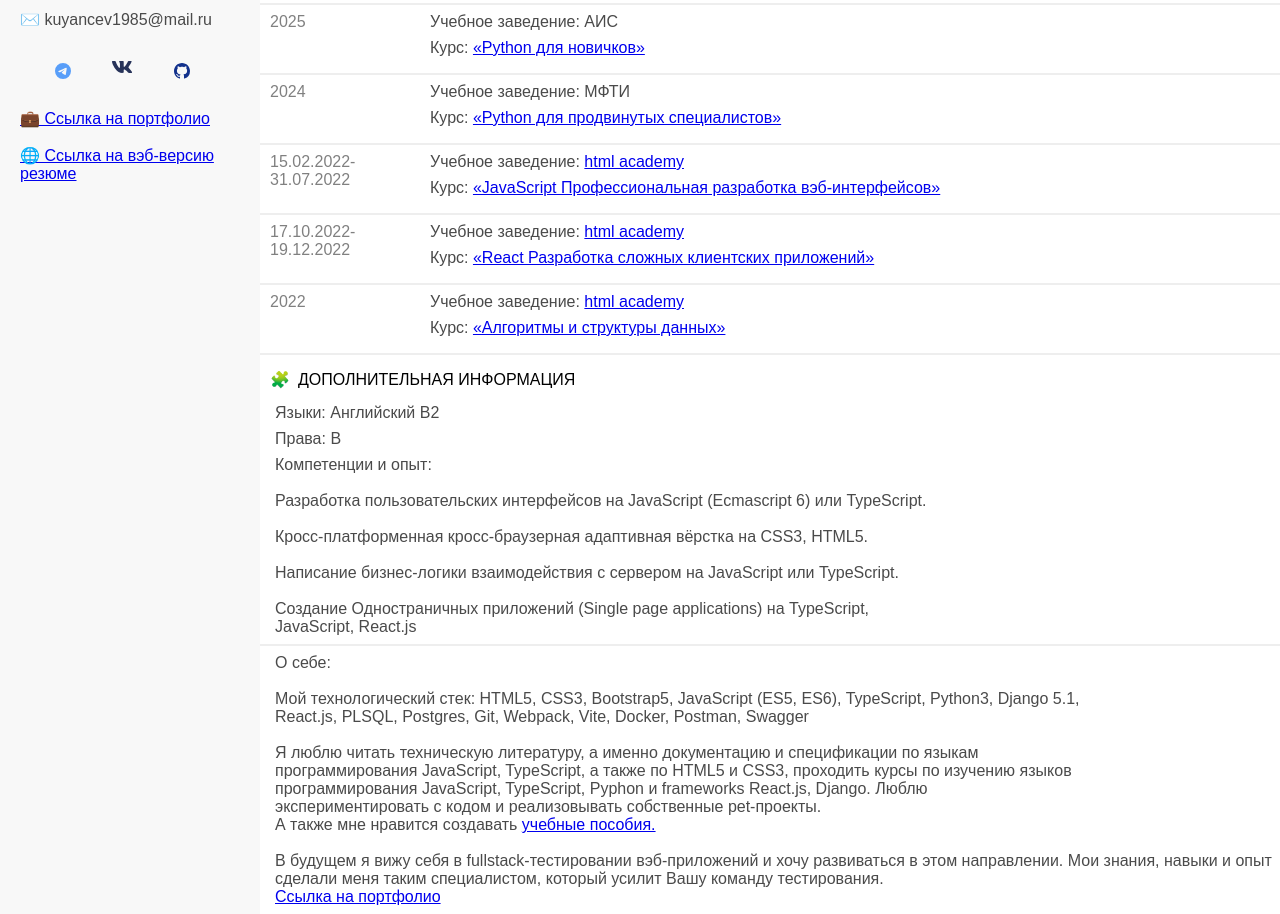
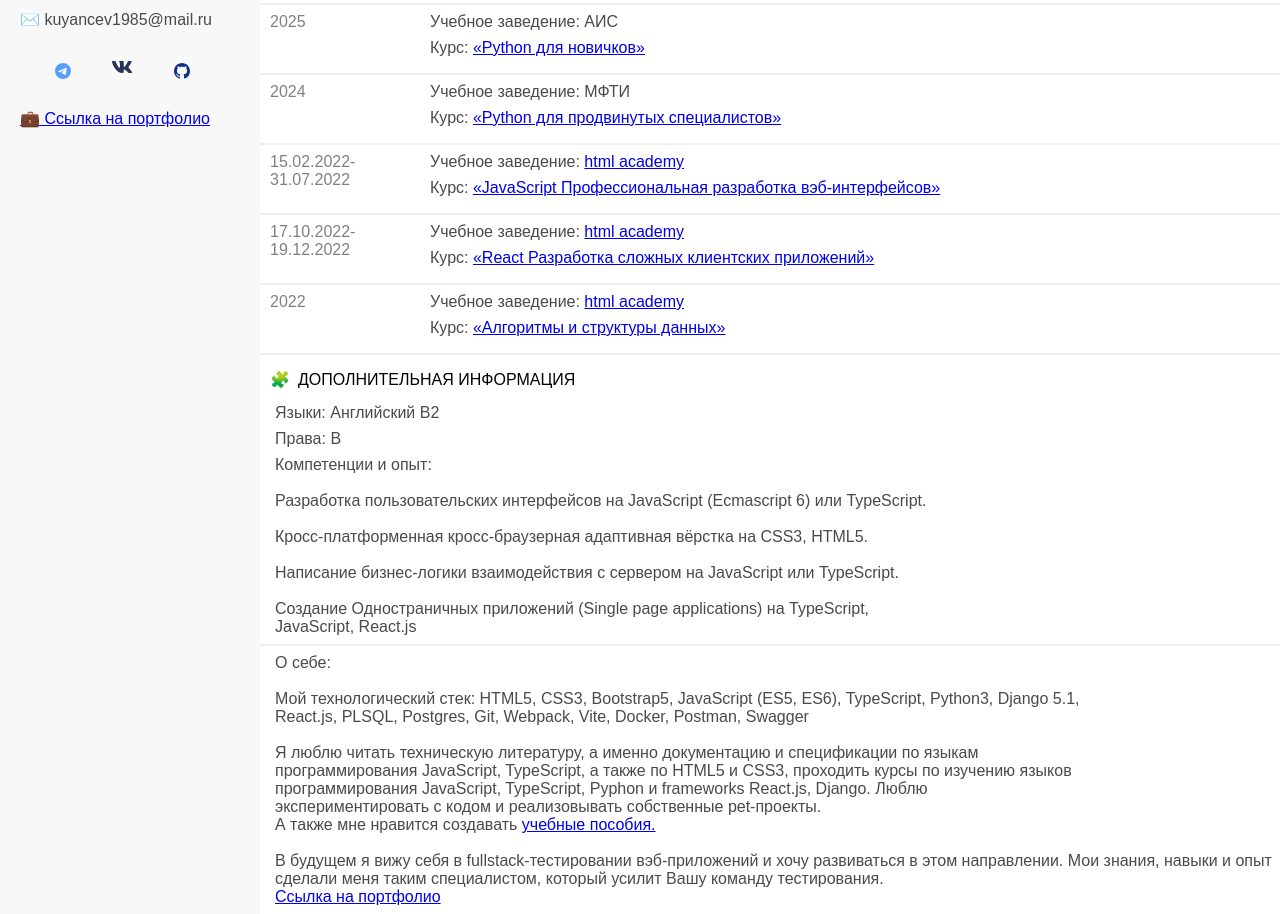
Before and after one commit to sasha1985y/resume_Kuyantsev_Alexander, a plain HTML site: page index.html in a window 1280 px wide. Shown: the part 778-1692 px from the top of the page. Drawn offline with Linux system fonts and the light colour scheme; a script that the page names is missing.

Commit message:
Add x-commit

```diff
--- a/index.html
+++ b/index.html
@@ -79,7 +79,7 @@
             <div class="type-two__text">
                 <a href="https://sasha1985y.github.io/portfolio_Kuyantsev_Alexander/">💼 Ссылка на портфолио</a><br>
                 <br>
-                <a href="https://sasha1985y.github.io/resume_Kuyantsev_Alexander/">🌐 Ссылка на вэб-версию резюме</a>
+                <!-- <a href="https://sasha1985y.github.io/resume_Kuyantsev_Alexander/">🌐 Ссылка на вэб-версию резюме</a> -->
             </div>
         </div>
         <div class="type-two__right">
```
